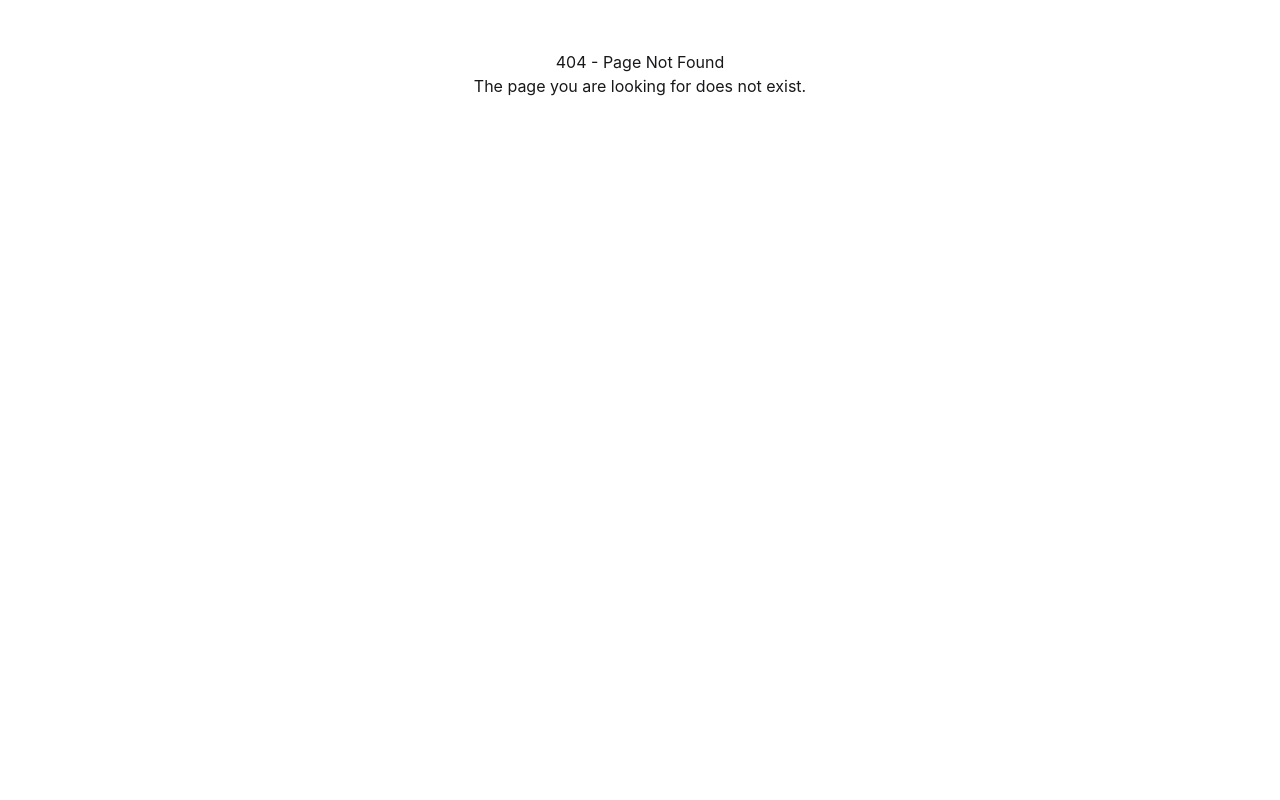
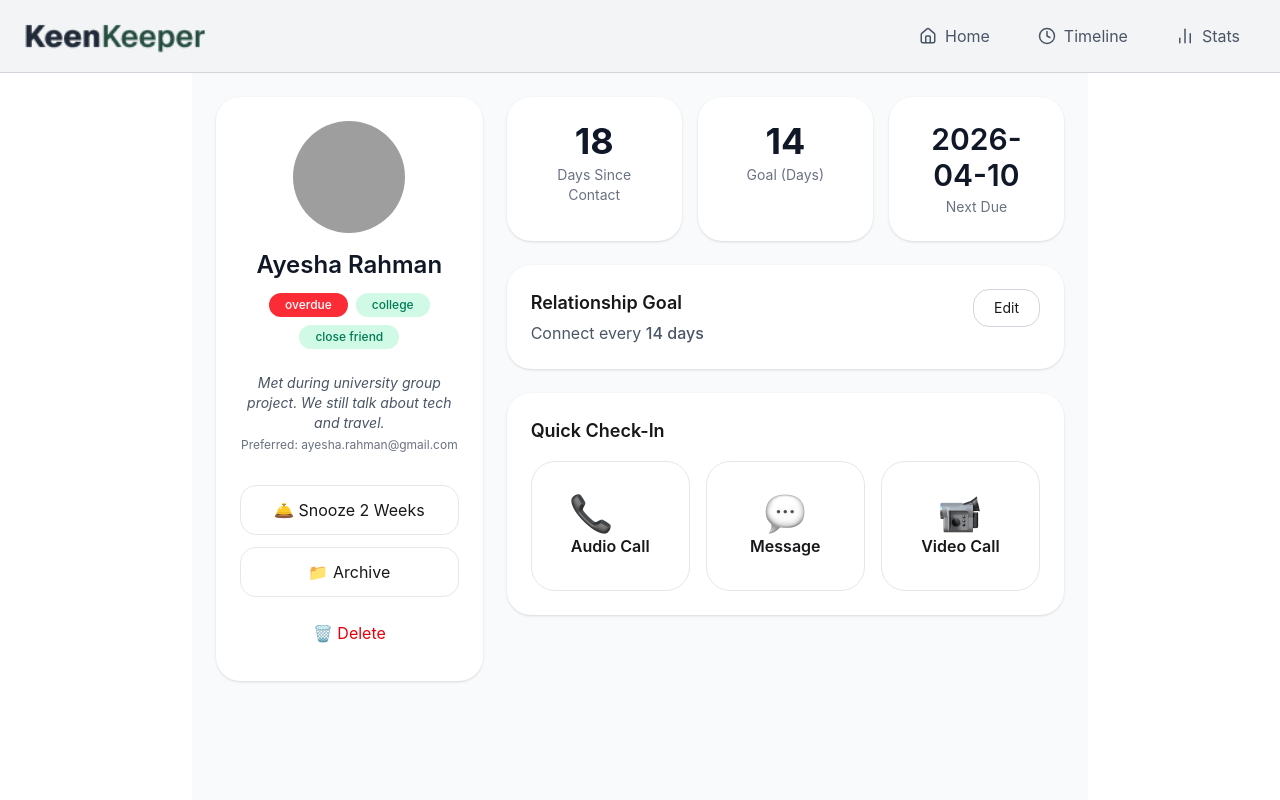
Before and after one commit to hapsakhatun-10/Assignment-07KeenKeeper, a React (Vite) app: page /friendscard/1 in a window 1280 px wide. Before the commit this address had no page. Shown: the top 800 px of the page. Built offline with nearby package versions, Linux system fonts and the light colour scheme; grey boxes are pictures that could not be loaded.

Commit message:
added timeline page

```diff
--- a/src/App.css
+++ b/src/App.css
@@ -1,7 +0,0 @@
-@import "tailwindcss";
-@plugin "daisyui";
-
-
-.meduimtext {
-  @apply font-semibold border shadow text-xl;
-}
--- /dev/null
+++ b/src/components/CardDetails.jsx
@@ -0,0 +1,138 @@
+import { useParams, useLoaderData } from "react-router-dom";
+
+const CardDetails = () => {
+  const { id } = useParams();
+  const data = useLoaderData() || [];
+
+  const card = data.find((item) => String(item.id) === id);
+
+  if (!card) return <h1>Card not found</h1>;
+
+  return (
+    <>
+      <div className="max-w-4xl mx-auto p-6 bg-gray-50 min-h-screen">
+        <div className="grid grid-cols-1 lg:grid-cols-3 gap-6">
+          {/* Left Profile Card */}
+          <div className="bg-white rounded-3xl shadow-sm p-6">
+            <div className="flex flex-col items-center text-center">
+              <img
+                src={card.picture}
+                alt={card.name}
+                className="w-28 h-28 rounded-full object-cover mb-4"
+              />
+
+              <h2 className="text-2xl font-semibold text-gray-900">
+                {card.name}
+              </h2>
+
+              <div className="flex gap-2 mt-3 flex-wrap justify-center">
+                <span className="px-4 py-1 bg-red-500 text-white text-xs font-medium rounded-full">
+                  {card.status}
+                </span>
+
+                {card.tags?.map((tag, index) => (
+                  <span
+                    key={index}
+                    className="px-4 py-1 bg-emerald-100 text-emerald-700 text-xs font-medium rounded-full"
+                  >
+                    {tag}
+                  </span>
+                ))}
+              </div>
+
+              <p className="mt-6 text-gray-600 italic text-sm">{card.bio}</p>
+
+              <p className="text-gray-500 text-xs mt-1">
+                Preferred: {card.email}
+              </p>
+            </div>
+
+            {/* Action Buttons */}
+            <div className="mt-8 space-y-3">
+              <button className="w-full flex items-center justify-center gap-2 py-3 bg-white border border-gray-200 rounded-2xl hover:bg-gray-50 transition">
+                🛎️ Snooze 2 Weeks
+              </button>
+
+              <button className="w-full flex items-center justify-center gap-2 py-3 bg-white border border-gray-200 rounded-2xl hover:bg-gray-50 transition">
+                📁 Archive
+              </button>
+
+              <button className="w-full flex items-center justify-center gap-2 py-3 text-red-600 hover:bg-red-50 rounded-2xl transition">
+                🗑️ Delete
+              </button>
+            </div>
+          </div>
+
+          {/* Right Side Content */}
+          <div className="lg:col-span-2 space-y-6">
+            <div className="grid grid-cols-3 gap-4">
+              <div className="bg-white rounded-3xl p-6 text-center shadow-sm">
+                <div className="text-4xl font-bold text-gray-900">
+                  {card.days_since_contact}
+                </div>
+                <div className="text-gray-500 text-sm mt-1">
+                  Days Since Contact
+                </div>
+              </div>
+
+              <div className="bg-white rounded-3xl p-6 text-center shadow-sm">
+                <div className="text-4xl font-bold text-gray-900">
+                  {card.goal}
+                </div>
+                <div className="text-gray-500 text-sm mt-1">Goal (Days)</div>
+              </div>
+
+              <div className="bg-white rounded-3xl p-6 text-center shadow-sm">
+                <div className="text-3xl font-semibold text-gray-900">
+                  {card.next_due_date}
+                </div>
+                <div className="text-gray-500 text-sm mt-1">Next Due</div>
+              </div>
+            </div>
+
+            <div className="bg-white rounded-3xl p-6 shadow-sm">
+              <div className="flex justify-between items-start">
+                <div>
+                  <h3 className="font-semibold text-lg">Relationship Goal</h3>
+                  <p className="text-gray-600 mt-1">
+                    Connect every{" "}
+                    <span className="font-medium">{card.goal} days</span>
+                  </p>
+                </div>
+
+                <button className="px-5 py-2 text-sm border border-gray-300 rounded-2xl hover:bg-gray-50">
+                  Edit
+                </button>
+              </div>
+            </div>
+
+            <div className="bg-white rounded-3xl p-6 shadow-sm">
+              <h3 className="font-semibold text-lg mb-4">Quick Check-In</h3>
+
+              <div className="grid grid-cols-3 gap-4">
+                <button className="flex flex-col items-center justify-center py-8 border border-gray-200 rounded-3xl hover:border-gray-300 hover:bg-gray-50 transition">
+                  <span>
+                    <img src="/call.png" />
+                    <p className=" font-semibold">Audio Call</p>
+                  </span>
+                </button>
+
+                <button className="flex flex-col items-center justify-center py-8 border border-gray-200 rounded-3xl hover:border-gray-300 hover:bg-gray-50 transition">
+                  <img src="/text.png" />
+                  <p className=" font-semibold">Message</p>
+                </button>
+
+                <button className="flex flex-col items-center justify-center py-8 border border-gray-200 rounded-3xl hover:border-gray-300 hover:bg-gray-50 transition">
+                  <img src="/video.png" />
+                  <p className=" font-semibold">Video Call</p>
+                </button>
+              </div>
+            </div>
+          </div>
+        </div>
+      </div>
+    </>
+  );
+};
+
+export default CardDetails;
--- a/src/components/ViewCard.jsx
+++ /dev/null
@@ -1,9 +0,0 @@
-import React from 'react'
-
-const ViewCard = () => {
-  return (
-    <div>ViewCard</div>
-  )
-}
-
-export default ViewCard
--- a/src/friends/FriendsCard.jsx
+++ b/src/friends/FriendsCard.jsx
@@ -1,38 +1,39 @@
 import React from "react";
+import { useNavigate } from "react-router-dom";
 
 const FriendsCard = ({ data }) => {
+  const navigate = useNavigate();
+
   return (
-    <div className="bg-white rounded-2xl shadow-lg p-5 flex flex-col items-center text-center gap-3">
-
+    <div
+      onClick={() => navigate(`/friendscard/${data.id}`)}
+      className="bg-white rounded-2xl shadow-lg p-5 flex flex-col items-center text-center gap-3 cursor-pointer hover:shadow-xl transition"
+    >
       <img
         src={data.picture}
         alt={data.name}
-        className="w-20 h-20 rounded-full  border"
+        className="w-20 h-20 rounded-full border"
       />
 
-      <h2 className="text-lg font-bold text-gray-800">
-        {data.name}
-      </h2>
-<p className="text-gray-400">64d ago</p>
+      <h2 className="text-lg font-bold text-gray-800">{data.name}</h2>
 
+      <p className="text-gray-400">64d ago</p>
 
       <span className="text-s bg-blue-100 text-blue-600 px-2 py-1 rounded-full">
         {data.connection}
       </span>
-
 
       <span
         className={`text-s px-4 py-1 rounded-full font-medium ${
           data.status === "overdue"
             ? "bg-red-100 text-red-600"
             : data.status === "on-track"
-            ? "bg-green-100 text-green-600"
-            : "bg-yellow-100 text-yellow-600"
+              ? "bg-green-100 text-green-600"
+              : "bg-yellow-100 text-yellow-600"
         }`}
       >
         {data.status}
       </span>
-
     </div>
   );
 };
--- a/src/index.css
+++ b/src/index.css
@@ -0,0 +1,2 @@
+@import "tailwindcss";
+@plugin "daisyui";
--- a/src/layout/RouteLayout.jsx
+++ b/src/layout/RouteLayout.jsx
@@ -1,15 +1,17 @@
 import React from 'react'
-import { Outlet } from 'react-router'
-Navber
+import { Outlet } from 'react-router-dom'
 import Footer from '../shared/Footer'
 import Navber from '../shared/Navber'
-export const RouteLayout = () => {
+
+const RouteLayout = () => {
   return (
-  <>
-<Navber/>
-  {/* {daynamic} */}
-  <Outlet />
-<Footer/>
-</>
+    <>
+      <Navber />
+      {/* dynamic content */}
+      <Outlet />
+      <Footer />
+    </>
   )
 }
+
+export default RouteLayout;
--- /dev/null
+++ b/src/layout/Routes.jsx
@@ -0,0 +1,44 @@
+import { createBrowserRouter } from "react-router-dom";
+import RouteLayout from "../layout/RouteLayout";
+
+import HomePage from "../pages/HomePage";
+import NotFound from "../pages/NotFound";
+import Stats from "../pages/Stats";
+import Timeline from "../pages/Timeline";
+import CardDetails from "../components/CardDetails";
+
+export const router = createBrowserRouter([
+  {
+    path: "/",
+    element: <RouteLayout />,
+    errorElement: <NotFound />,
+    hydrateFallbackElement: <h1>Loading App...</h1>, // ✅ ADD THIS
+    children: [
+      {
+        index: true,
+        element: <HomePage />,
+        loader: async () => {
+          const res = await fetch("/data.json");
+          return res.json();
+        },
+      },
+
+      {
+        path: "/friendscard/:id",
+        element: <CardDetails />,
+        loader: async () => {
+          const res = await fetch("/data.json");
+          return res.json();
+        },
+      },
+      {
+        path: "/timeline",
+        element: <Timeline />,
+      },
+      {
+        path: "/stats",
+        element: <Stats />,
+      },
+    ],
+  },
+]);
--- a/src/main.jsx
+++ b/src/main.jsx
@@ -1,53 +1,14 @@
 import { StrictMode } from 'react'
 import { createRoot } from 'react-dom/client'
 import './index.css'
-import App from './App.jsx'
-import { RouteLayout } from './layout/RouteLayout.jsx'
-import NotFound from './pages/NotFound.jsx'
-import { createBrowserRouter, RouterProvider } from "react-router-dom";
-import Stats from './pages/Stats.jsx'
-import Timeline from './pages/Timeline.jsx'
-import HomePage from './pages/HomePage.jsx'
 
-const router = createBrowserRouter([
-  {
-    path: "/",
-    element:< RouteLayout />,
-    children:[
-
-{
-  index: true,
-  element: <HomePage />,
- loader: async () => {
-  const res = await fetch("/data.json");
-  return res.json();
-},
-},
-
-{
-    path: "/timeline",
-    element: <Timeline />,
-  },
-
-{
-    path: "/stats",
-    element: <Stats />,
-  },
-
-
-    ],
-errorElement: < NotFound/>
-
-
-  }
-
-]);
-
-
+import { RouterProvider } from "react-router-dom"; // ✅ ADD THIS
+import { router } from './layout/Routes.jsx'
 
 createRoot(document.getElementById('root')).render(
   <StrictMode>
-<RouterProvider router={router}/>
-
-  </StrictMode>,
+    <RouterProvider router={router}
+    fallbackElement={<h1>Loading...</h1>}
+    />
+  </StrictMode>
 )
```
